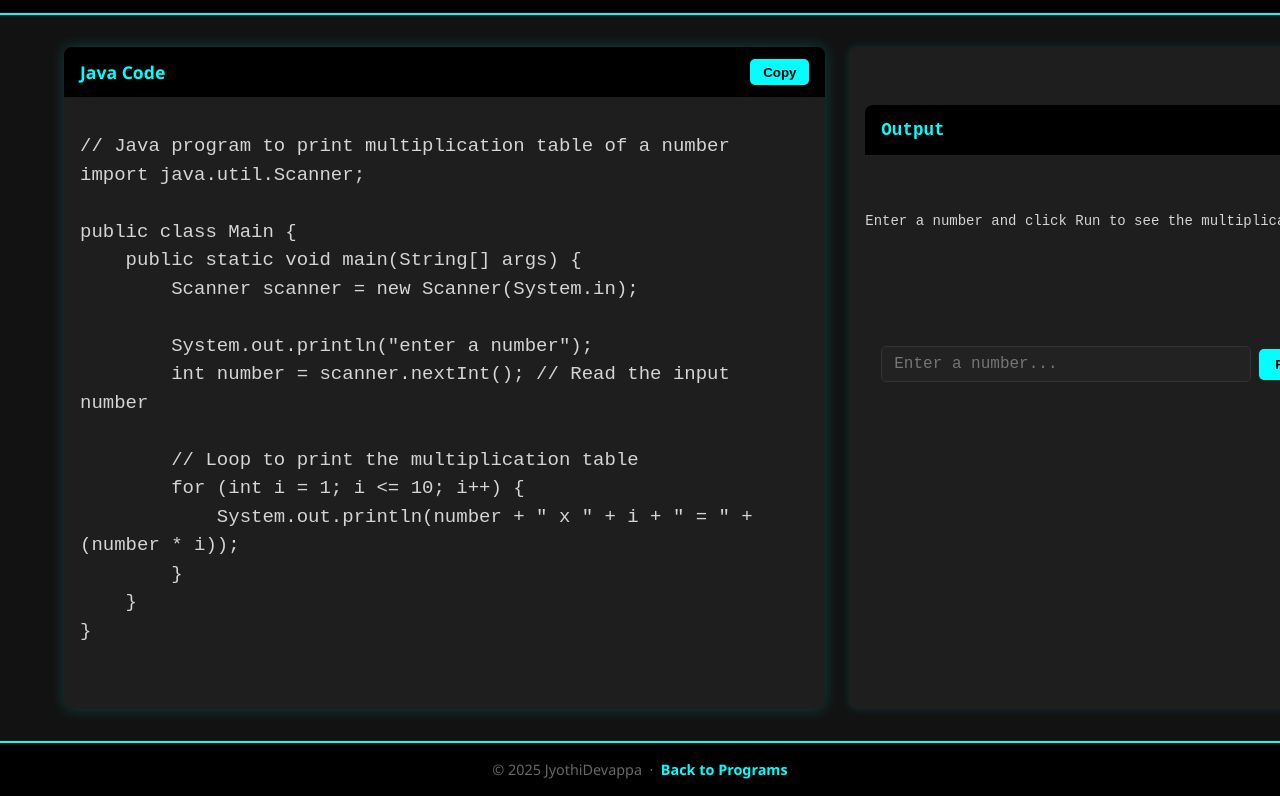
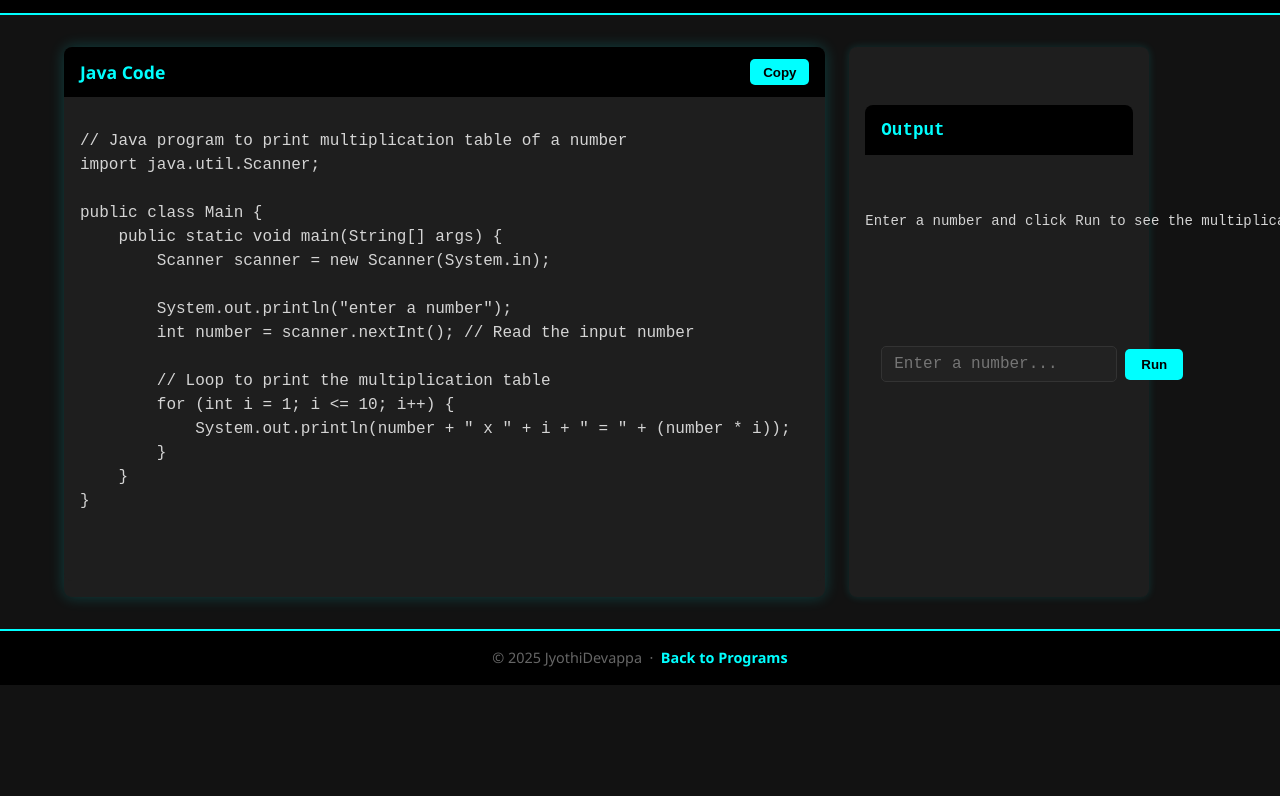
Before and after one commit to JyothiDevappa/Java-Code-Corner, a plain HTML site: page programs/multiplication-table.html in a window 1280 px wide. Shown: the part 115-911 px from the top of the page. After the commit the page ends 800 px from the top, so only its background shows below. Drawn offline with Linux system fonts and the light colour scheme.

Commit message:
Update multiplication-table.html

```diff
--- a/programs/multiplication-table.html
+++ b/programs/multiplication-table.html
@@ -78,7 +78,7 @@
     overflow-x: auto;
     padding: 1rem;
     font-family: 'Courier New', Courier, monospace;
-    font-size: 19px;
+    font-size: 16px;
     line-height: 1.5;
     color: #d4d4d4;
     background: #1e1e1e;
@@ -165,7 +165,7 @@
     }
   }
   .output-panel {
-    width: 500px;
+    width: 300px;
     min-height: 250px;
     background: #1e1e1e;
     border-radius: 8px;
```
